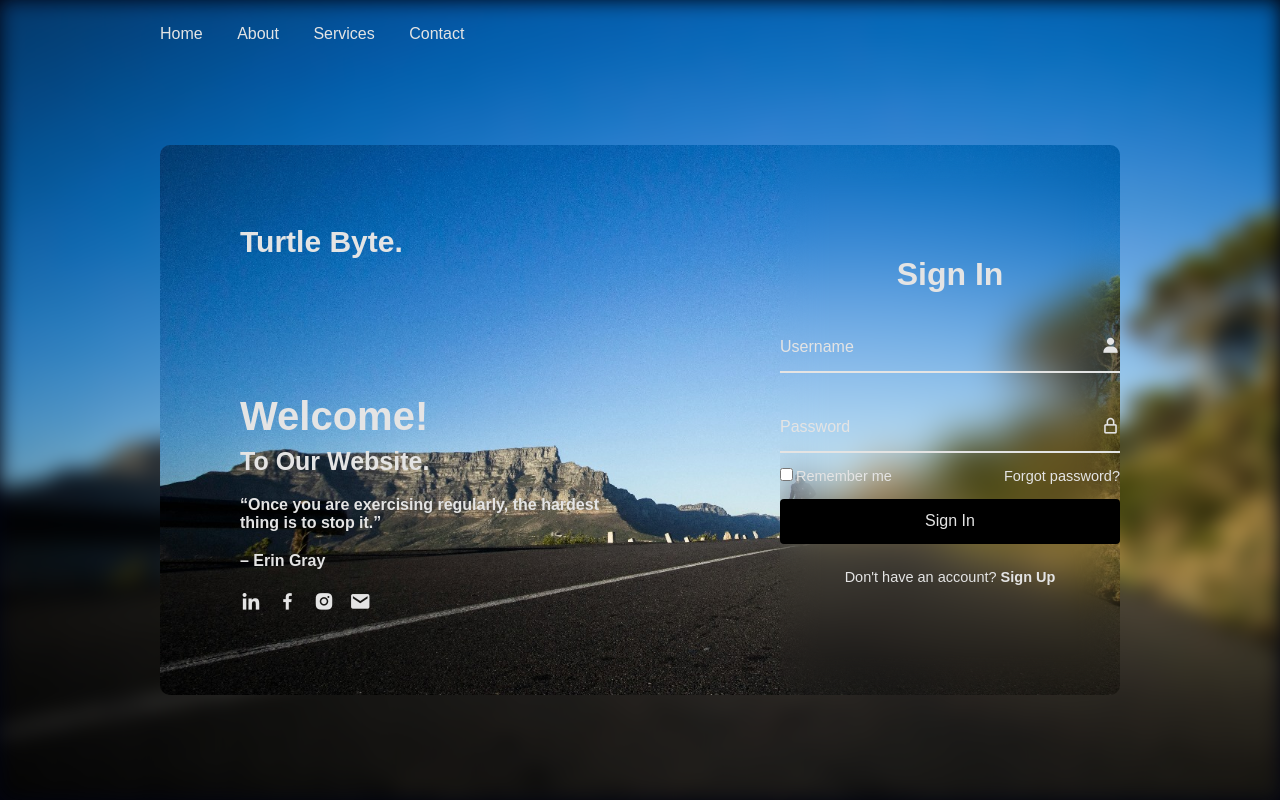
After one commit to imsiva0708/TurtleByte-Code-Infinity-, a Flask app: page /login-register in a window 1280 px wide. The commit adds this page. Run offline with Flask 3, Linux system fonts and the light colour scheme; parts of the project's set-up code (start-up, migrations or seed data) failed here and were passed over.

Commit message:
added login page

```diff
--- a/app.py
+++ b/app.py
@@ -1,4 +1,4 @@
-from flask import Flask, render_template
+from flask import Flask, render_template, jsonify ,request
 from database import result_as_dict
 
 STATS = result_as_dict
@@ -7,9 +7,14 @@ TOP = 10
 SECOND = 65
 app = Flask(__name__)
 
-# @app.route("/")
-# def helloworld():
-#     return "hlwef"
+@app.route("/login-register")
+def login():
+    return render_template('index.html')
+
+@app.route("/dashboard/apply")
+def helloworld():
+    data = request.args
+    return jsonify(data)
 
 @app.route("/")
 def hello():
--- a/database.py
+++ b/database.py
@@ -5,4 +5,3 @@ engine = create_engine("mysql+pymysql://sql6687929:wbLGBqwhfu@sql6.freesqldataba
 with engine.connect() as conn:
     result = conn.execute(text("select * from dailystats"))
     result_as_dict = result.mappings().all()
-    print(result_as_dict)
--- /dev/null
+++ b/templates/index.html
@@ -0,0 +1,449 @@
+<!DOCTYPE html>
+<html lang="en">
+<head>
+    <meta charset="UTF-8">
+    <meta http-equiv="X-UA-Compatible" content="IE=edge">
+    <meta name="viewport" content="width=device-width, initial-scale=1.0">
+    <title>Turtle Byte</title>
+    <link rel="icon" href="logo.png" type="image/x-icon">
+    <link href='https://unpkg.com/boxicons@2.1.4/css/boxicons.min.css' rel='stylesheet'>
+    <style>
+        * {
+    margin: 0;
+    padding: 0;
+    box-sizing: border-box;
+    font-family: 'poppins', sans-serif;
+}
+
+body {
+    background: #020410;
+}
+
+.header {
+    position: fixed;
+    top: 0;
+    left: 0;
+    width: 100%;
+    padding: 25px 12.5%;
+    background: transparent;
+    display: flex;
+    justify-content: space-between;
+    align-items: center;
+    z-index: 100;
+}
+
+.navbar a {
+    font-size: 16px;
+    color: #e4e4e4;
+    text-decoration: none;
+    font-weight: 500;
+    margin-right: 30px;
+    position: relative;
+}
+
+.navbar a::after {
+    content: '';
+    position: absolute;
+    left: 0;
+    bottom: -6px;
+    width: 100%;
+    height: 2px;
+    background: #e4e4e4;
+    border-radius: 5px;
+    transform: translateY(10px);
+    opacity: 0;
+    transition: 0.5s;
+}
+
+.navbar a:hover::after {
+    transform: translateY(0);
+    opacity: 1;
+}
+
+/* .search-bar {
+    width: 250px;
+    height: 45px;
+    background: transparent;
+    border: 2px solid #e4e4e4;
+    border-radius: 6px;
+    display: flex;
+    align-items: center;
+} */
+
+.search-bar input {
+    width: 100%;
+    background: transparent;
+    border: none;
+    outline: none;
+    font-size: 16px;
+    color: #e4e4e4;
+    padding-left: 10px;
+}
+
+.search-bar input::placeholder {
+    color: #e4e4e4;
+}
+
+.search-bar button {
+    width: 40px;
+    height: 100%;
+    background-image: transparent;
+    display: flex;
+    justify-content: center;
+    align-items: center;
+    border: none;
+    outline: none;
+    cursor: pointer;
+}
+
+.search-bar button i {
+    font-size: 22px;
+    /* color: #e4e4e4;  */
+}
+
+.background{
+    width: 100%;
+    height: 100vh;
+    background: url(static/PIC1.jpg) no-repeat;
+    background-size: cover;
+    background-position: center;
+    filter: blur(10px);
+}
+
+.container {
+    position : absolute;
+    top: 50%;
+    left: 50%;
+    transform: translate(-50%,-50%);
+    width: 75%;
+    height: 550px;
+    background: url('static/PIC1.jpg') no-repeat;
+    background-size: cover;
+    background-position: center;
+    border-radius: 10px;
+    margin-top: 20px;
+    display: flex;
+}
+
+.container .content {
+    height: 100%;
+    width: 58%;
+    padding: 80px;
+    color: #e4e4e4;
+    display: flex;
+    justify-content: space-between;
+    flex-direction: column;
+}
+
+.content .logo {
+    font-size: 30px;
+}
+
+.text-sci h2 {
+    font-size: 40px;
+    line-height: 1;
+}
+
+.text-sci h2 span {
+    font-size : 25px;
+}
+
+.text-sci p {
+    font-size: 16px;
+    margin: 20px 0;
+}
+
+.social-icons a i {
+    font-size: 22px;
+    color:#e4e4e4;
+    margin-right: 10px;
+    transition: .5s ease;
+}
+
+.social-icons a:hover i {
+    transform: scale(1.2);
+}
+
+.container .logreg-box {
+    position: absolute;
+    top: 0;
+    right : 0;
+    width: calc(100%-58%);
+    height: 100%;
+    overflow: hidden;
+}
+
+.logreg-box .form-box.login {
+    position: absolute;
+    display : flex;
+    justify-content: center;
+    align-items: center;
+    width: 100%;
+    height: 100%;
+    background: transparent;
+    backdrop-filter: blur(20px);
+    border-top-right-radius: 10px;
+    border-bottom-right-radius: 10px;
+    color: #e4e4e4;
+    transform: translateX(0);
+    transition: transform .6s ease;
+    transition-delay: .7s;
+}
+
+.logreg-box .form-box.login{
+    transform: translateX(0);
+    transition: transform .6s ease;
+    transition-delay: .7s;
+}
+
+.logreg-box.active .form-box.login{
+    transform: translateX(430px);
+    transition-delay: 0s;
+}
+
+.logreg-box .form-box.register {
+
+    display : flex;
+    justify-content: center;
+    align-items: center;
+    width: 100%;
+    height: 100%;
+    background: transparent;
+    backdrop-filter: blur(15px);
+    border-top-right-radius: 10px;
+    border-bottom-right-radius: 10px;
+    color: #e4e4e4;
+
+}
+
+
+.logreg-box .form-box.register {
+    transform: translateX(430px);
+    transition: transform .6s ease;
+    transition-delay: 0s;
+}
+
+.logreg-box.active .form-box.register {
+    transform: translateX(0);
+    transition-delay: .7s;
+}
+
+.form-box h2{
+    font-size: 32px;
+    text-align: center;
+}
+
+.form-box .input-box{
+    position: relative;
+    width: 340px;
+    height: 50px;
+    border-bottom: 2px solid #e4e4e4 ;
+    margin : 30px 0;
+}
+
+.input-box input{
+    width: 100%;
+    height: 100%;
+    background: transparent;
+    border: none;
+    outline: none;
+    font-size: 16px;
+    color: #e4e4e4;
+    font-weight: 500;
+    padding-right: 28px;
+}
+
+.input-box label{
+    position: absolute;
+    top: 50%;
+    left: 0%;
+    transform: translateY(-50%);
+    font-size: 16px;
+    font-weight: 500;
+    pointer-events: none;
+    transition: .5s ease;
+}
+
+.input-box input:focus~label,
+.input-box input:valid~label{
+    top : -5px;
+}
+
+.input-box .icon{
+    position: absolute;
+    top: 13px;
+    right: 0;
+    font-size: 19px;
+}
+
+.form-box .remember-forgot{
+    font-size: 14.5px;
+    font-weight: 500;
+    margin: -15px 0 15px;
+    display: flex;
+    justify-content: space-between;
+}
+
+.remember-forgot label input{
+    accent-color: #e4e4e4;
+    margin-right: 3px;
+}
+
+.remember-forgot a{
+    color: #e4e4e4;
+    text-decoration: none;
+}
+
+.remember-forgot a:hover{
+    text-decoration: underline;
+}
+
+.btn{
+    width: 100%;
+    height: 45px;
+    background: black;
+    border: none;
+    outline: none;
+    border-radius: 4px;
+    cursor: pointer;
+    font-size: 16px;
+    color: #e4e4e4;
+    font-weight: 500;
+    box-shadow: 0 0 10
+}
+
+
+.form-box .login-register{
+    font-size: 14.5px;
+    font-weight: 500;
+    text-align: center;
+    margin-top: 25px;
+
+}
+
+.login-register p a {
+    color: #e4e4e4;
+    font-weight: 600;
+    text-decoration: none;
+
+}
+
+
+.login-register p a:hover{
+    text-decoration: underline;
+
+}
+
+
+    </style>
+
+</head>
+<body>
+
+<header class="header">
+    <nav class="navbar">
+        <a href="#">Home</a>
+        <a href="#">About</a>
+        <a href="#">Services</a>
+        <a href="#">Contact</a>
+    </nav>
+
+    <form action="#" class="search-bar">
+        <!-- <input type="text" placeholder="Search...">
+        <button type="submit"><i class='bx bx-search-alt-2' ></i></button> -->
+    </form>
+</header>
+
+<div class="background"></div>
+<div class="container">
+    <div class="content">
+        <h2 class="logo">Turtle Byte.</h2>
+        <div class="text-sci">
+            <h2>Welcome!<br><span>To Our Website.</span></h2>
+            <p><strong>“Once you are exercising regularly, the hardest thing is to stop it.”</strong></p>
+            <p><strong>– Erin Gray</strong></p>
+            <div class="social-icons">
+                <a href="#"><i class='bx bxl-linkedin' ></i></a>
+                <a href="#"><i class='bx bxl-facebook' ></i></a>
+                <a href="#"><i class='bx bxl-instagram-alt' ></i></a>
+                <a href="#"><i class='bx bxs-envelope' ></i></a>
+            </div>
+        </div>
+    </div>
+
+    <div class="logreg-box">
+        <div class="form-box login">
+            <form action="/">
+                <h2>Sign In</h2>
+                <div class="input-box">
+                    <span class="icon"><i class='bx bxs-user' ></i></span>
+                    <input type="name" required>
+                    <label>Username</label>
+                </div>
+                <div class="input-box">
+                    <span class="icon"><i class='bx bx-lock-alt' ></i></span>
+                    <input type="password" required>
+                    <label>Password</label>
+                </div>
+                <div class="remember-forgot">
+                    <label><input type="checkbox">Remember me</label>
+                    <a href="#">Forgot password?</a>
+                </div>
+                <button type="submit" class="btn">Sign In</button>
+                <div class="login-register">
+                    <p>Don't have an account? <a href="#" class="register-link">Sign Up</a></p>
+                </div>
+            </form>
+        </div>
+
+        <div class="form-box register">
+            <form action="/">
+                <h2>Sign Up</h2>
+                <div class="input-box">
+                    <span class="icon"><i class='bx bxs-user' ></i></span>
+                    <input type="text" required>
+                    <label>Username</label>
+                </div>
+                <div class="input-box">
+                    <span class="icon"><i class='bx bxs-envelope' ></i></span>
+                    <input type="email" required>
+                    <label>Email</label>
+                </div>
+                <div class="input-box">
+                    <span class="icon"><i class='bx bx-lock-alt' ></i></span>
+                    <input type="password" required>
+                    <label>Password</label>
+                </div>
+                <div class="Terms">
+                    <label><input type="checkbox">I agree to the <strong>Terms & Conditions</strong>.</label>
+
+                </div>
+                <button type="submit" class="btn">Sign Up</button>
+                <div class="login-register">
+                    <p>Already have an account? <a href="#" class="login-link">Sign In</a></p>
+                </div>
+            </form>
+        </div>
+    </div>
+</div>
+
+<script>
+
+        const logregBox = document.querySelector('.logreg-box');
+const loginLink = document.querySelector('.login-link');
+const registerLink = document.querySelector('.register-link');
+
+
+registerLink.addEventListener('click', () => {
+    logregBox.classList.add('active');
+
+})
+
+
+loginLink.addEventListener('click', () => {
+    logregBox.classList.remove('active');
+
+})
+</script>
+</body>
+</html>
```
Also changed, not shown: templates/home.html (+7 -4 lines), static/PIC1.jpg (added).
